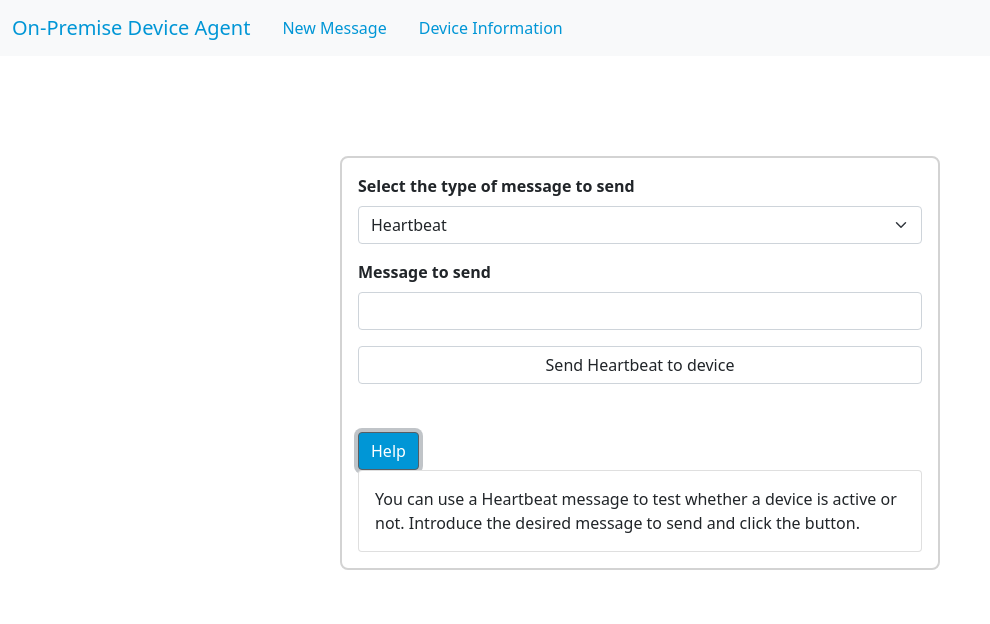
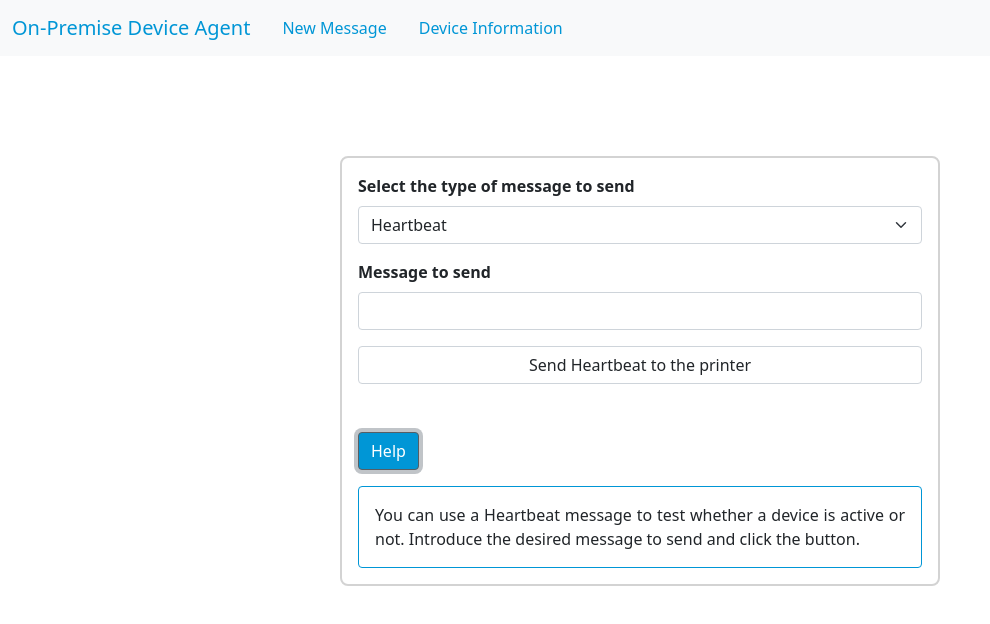
Before and after one commit to sergioandresestrada/OnPremiseDeviceAgent, a React (Create React App) app in the folder cloud-infra/frontend/: page / in a window 1280 px wide. Both pictures are taken after a click on the button "Help". Shown: the top 624 px of the page, without its empty margins (0-990 px from the left). Built offline with nearby package versions, Linux system fonts and the light colour scheme.

Commit message:
Minor changes on UI and updated deployment manifest to new image

```diff
--- a/cloud-infra/frontend/src/App.css
+++ b/cloud-infra/frontend/src/App.css
@@ -6,7 +6,7 @@
     margin-right: auto;
     margin-top: 100px;
     padding: 1em;
-    text-align: left;
+    text-align: justify;
     width: 600px;
 }
 
--- a/cloud-infra/frontend/src/Components/DeviceIdentificationRender.tsx
+++ b/cloud-infra/frontend/src/Components/DeviceIdentificationRender.tsx
@@ -5,7 +5,7 @@ const ShowIdentification = ({Identification} : Identification.RootObject) => {
     return (
         <UncontrolledAccordion defaultOpen="1" open="1" style={{paddingTop:"1em"}}>
             <AccordionItem>
-                <AccordionHeader targetId="1">Regular Information</AccordionHeader>
+                <AccordionHeader targetId="1">General Information</AccordionHeader>
                 <AccordionBody accordionId="1">
                     <ul>
                         <li key="version">{"Version: " + Identification.Version}</li>
--- a/cloud-infra/frontend/src/Components/DeviceInfoList.tsx
+++ b/cloud-infra/frontend/src/Components/DeviceInfoList.tsx
@@ -1,6 +1,6 @@
 import React, { ReactNode } from "react";
 import { Link, Navigate } from "react-router-dom";
-import {Col, Container, Modal, ModalBody, ModalFooter, ModalHeader, Row, Spinner, Table} from "reactstrap";
+import {Alert, Button, Col, Container, Modal, ModalBody, ModalFooter, ModalHeader, Row, Spinner, Table} from "reactstrap";
 import { URL } from "../utils/utils"
 
 interface IDeviceInfoList{
@@ -54,6 +54,13 @@ class DeviceInfoList extends React.Component<{},IDeviceInfoList>{
     }
 
     renderRows(data: string[]): ReactNode{
+        if (data.length === 0) {
+            return (
+                <tr key="empty" style={{color:"black"}}>
+                    <td>No available information at the moment</td>
+                </tr>
+            )
+        }
         return data.map((item) => {
             return(
                 <tr key={item} id={item} onClick={this.selectDeviceInfo} style={{color:"black"}}>
@@ -112,6 +119,16 @@ class DeviceInfoList extends React.Component<{},IDeviceInfoList>{
         return(
             <div>
                 <Container style={{marginTop: '2rem'}}>
+                    <Row>
+                        <Alert color="primary" style={{marginBottom:'1.5em'}}>
+                            <div>Below you can find the available information from the devices.</div>
+                            <br/>
+                            <div>Select the desired one in order to further analyze it. </div>
+                        </Alert>
+                    </Row>
+                    <Row>
+                        <Button style={{marginBottom:'1.5em', backgroundColor:"#0096D6", width: "200px"}} onClick={() => window.location.reload()}>Reload information</Button>
+                    </Row>
                     <Row >
                         <Col
                             className="bg-light border"
--- a/cloud-infra/frontend/src/Components/DeviceJobsRender.tsx
+++ b/cloud-infra/frontend/src/Components/DeviceJobsRender.tsx
@@ -6,7 +6,7 @@ const ShowJobs = ({Jobs}: Jobs.RootObject) => {
     return(
     <UncontrolledAccordion defaultOpen="1" open="1" style={{paddingTop:"1em"}}>
     <AccordionItem>
-        <AccordionHeader targetId="1">Regular Information</AccordionHeader>
+        <AccordionHeader targetId="1">General Information</AccordionHeader>
         <AccordionBody accordionId="1">
             <ul>
                 <li key="version">{"Version: " + Jobs.Version}</li>
--- a/cloud-infra/frontend/src/Components/Heartbeat.tsx
+++ b/cloud-infra/frontend/src/Components/Heartbeat.tsx
@@ -95,7 +95,7 @@ class Heartbeat extends React.Component<{}, IHeartbeat>{
                         <Input onChange={this.handleChangeMessage} type="text" id="heartbeatMessage" value={this.state.message} required/>
                     </FormGroup>
                     <FormGroup>
-                        <Input type="submit" value="Send Heartbeat to device"/>
+                        <Input type="submit" value="Send Heartbeat to the printer"/>
                     </FormGroup>
                 </FormRS>
 
--- a/cloud-infra/frontend/src/Components/Help.tsx
+++ b/cloud-infra/frontend/src/Components/Help.tsx
@@ -22,8 +22,8 @@ class Help extends React.Component<IHelp, IHelp>{
         return(
             <div>
                 <Button onClick={this.toggle} style={{ marginTop: '2rem', backgroundColor:"#0096D6"}}>Help</Button>
-                <Collapse isOpen={this.state.opened}>
-                <Card>
+                <Collapse isOpen={this.state.opened} style={{marginTop: '1em'}}>
+                <Card outline style={{borderColor:"#0096D6"}}>
                     <CardBody>
                     {this.state.message}
                     </CardBody>
--- a/cloud-infra/frontend/src/Components/Job.tsx
+++ b/cloud-infra/frontend/src/Components/Job.tsx
@@ -161,7 +161,7 @@ class Job extends React.Component<{}, IJob>{
                 <Help
                     message={"You can use a Job message to print an archive in the desired device.\n"+
                                 "Select the desired material to be used, the device and the corresponding file (only STL and PDF are supported)\n"+
-                                "and click the button."}
+                                "and click the 'Print' button."}
                     opened={false}
                 />
 
--- a/cloud-infra/frontend/src/Components/RequestedDeviceInfo.tsx
+++ b/cloud-infra/frontend/src/Components/RequestedDeviceInfo.tsx
@@ -42,6 +42,7 @@ class RequestedDeviceInfo extends React.Component<{},IRequestedDeviceInfo>{
         let fullURL : string = ""
 
         fullURL = URL + "/getInformationFile?file=" + localStorage.getItem("requestedInfo")
+        //fullURL = URL+"/testjobs"
         fetch(fullURL)
         .then(res => res.json())
         .then(
--- a/cloud-infra/frontend/src/utils/utils.ts
+++ b/cloud-infra/frontend/src/utils/utils.ts
@@ -1,6 +1,6 @@
 
-// export const URL = "https://backend-sergioandresestrada.cloud.okteto.net"
-export const URL = "http://192.168.1.208:12345"
+export const URL = "https://backend-sergioandresestrada.cloud.okteto.net"
+//export const URL = "http://192.168.1.208:12345"
 
 export function isValidFile(file: File) : boolean{
     var acceptedTypes = ["pdf", "stl"]
```
Also changed, not shown: 1 other file (tests, documents, lock files or other folders).
